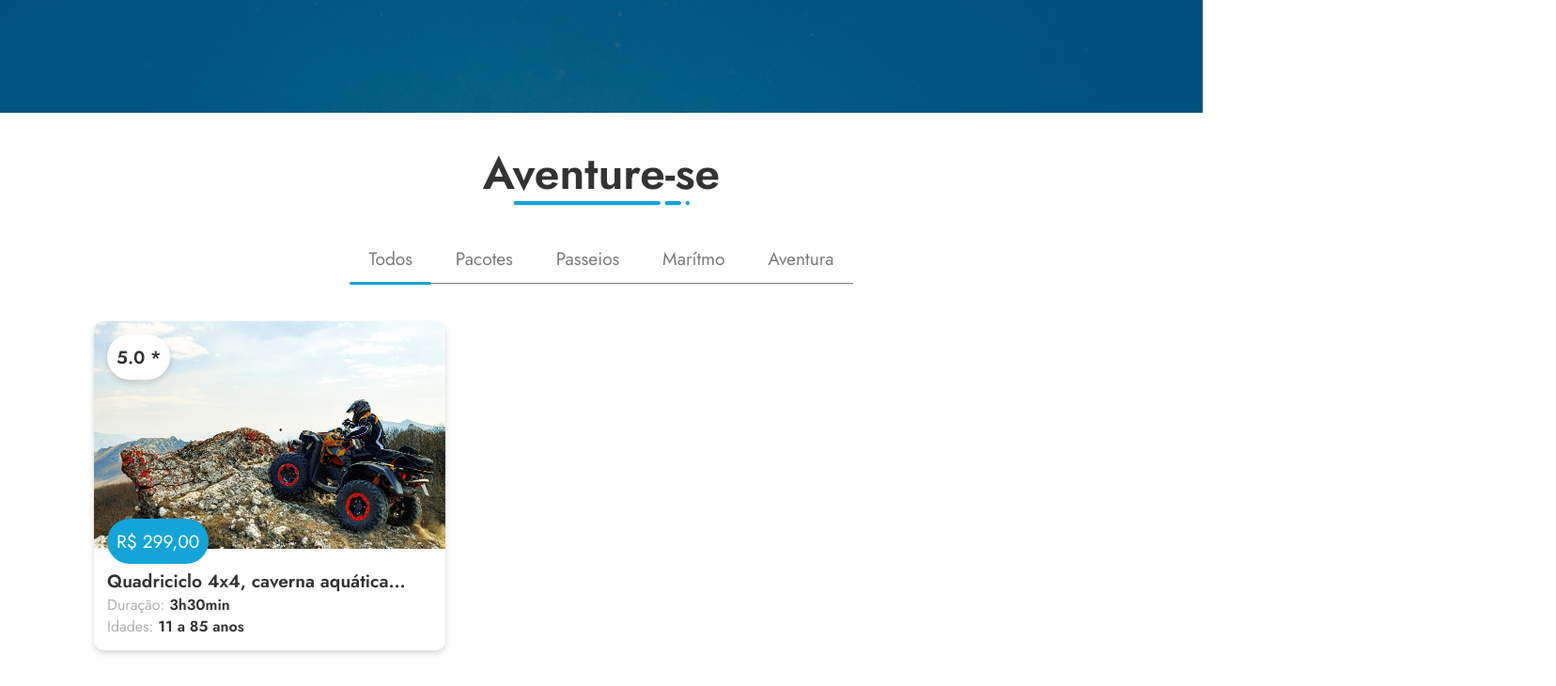
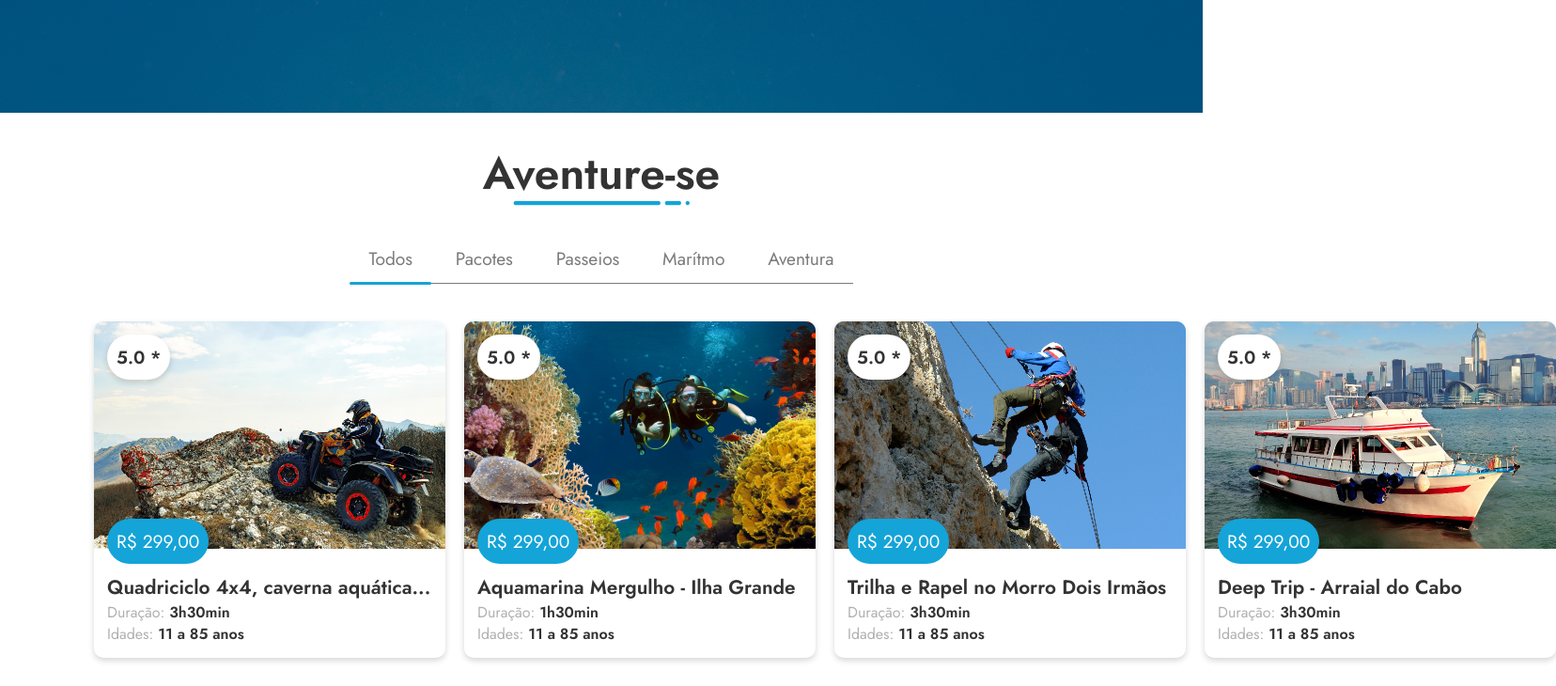
Before and after one commit to giullianoth/Vivango, a plain HTML site: page index.html in a window 1280 px wide. Shown: the part 650-1380 px from the top of the page at 94% size, 1656 px wide, since content can reach past the window. Drawn offline with Linux system fonts and the light colour scheme.

Commit message:
dobra aventure-se - cards

```diff
--- a/assets/styles/style.css
+++ b/assets/styles/style.css
@@ -92,6 +92,17 @@ input, select, option, textarea, button {
     width: 100%;
     height: 100%;
     background: url("../images/title-line.png") no-repeat center bottom;
+}
+
+.cards-wrapper {
+    width: 100%;
+    height: fit-content;
+}
+
+.cards-roll {
+    display: flex;
+    justify-content: flex-start;
+    gap: 20px;
 }
 
 .card {
@@ -205,8 +216,18 @@ input, select, option, textarea, button {
     background-color: var(--primary-color);
 }
 
+.adventure-card {
+    flex-basis: 33.33%;
+    min-width: 374px;
+}
+
 .adventure-card .image {
     position: relative;
+}
+
+.adventure-card .image img {
+    width: 100%;
+    object-fit: cover;
 }
 
 .adventure-card .image .rating {
@@ -232,8 +253,12 @@ input, select, option, textarea, button {
     background-color: var(--primary-color);
 }
 
+.adventure-card .info {
+    padding-top: 20px;
+}
+
 .adventure-card .info .title h2 {
-    font-size: 1.2em;
+    font-size: 1.3em;
 }
 
 .adventure-card .info .detail {
--- a/index.html
+++ b/index.html
@@ -92,7 +92,8 @@
           <span class="adventure-tabs-item">Aventura</span>
         </div>
 
-        <div class="adventure-cards">
+        <div class="adventure-cards cards-wrapper">
+          <div class="cards-roll">
             <article class="adventure-card card">
               <div class="image">
                 <picture>
@@ -112,6 +113,67 @@
                 <p class="detail"><span>Idades:</span> 11 a 85 anos</p>
               </div>
             </article>
+
+            <article class="adventure-card card">
+              <div class="image">
+                <picture>
+                  <img src="assets/images/mergulho.png" alt="">
+                </picture>
+
+                <div class="rating">5.0 *</div>
+                <div class="price">R$ 299,00</div>
+              </div>
+
+              <div class="info card-info">
+                <header class="title">
+                  <h2>Aquamarina Mergulho - Ilha Grande</h2>
+                </header>
+
+                <p class="detail"><span>Duração:</span> 1h30min</p>
+                <p class="detail"><span>Idades:</span> 11 a 85 anos</p>
+              </div>
+            </article>
+
+            <article class="adventure-card card">
+              <div class="image">
+                <picture>
+                  <img src="assets/images/rapel.png" alt="">
+                </picture>
+
+                <div class="rating">5.0 *</div>
+                <div class="price">R$ 299,00</div>
+              </div>
+
+              <div class="info card-info">
+                <header class="title">
+                  <h2>Trilha e Rapel no Morro Dois Irmãos</h2>
+                </header>
+
+                <p class="detail"><span>Duração:</span> 3h30min</p>
+                <p class="detail"><span>Idades:</span> 11 a 85 anos</p>
+              </div>
+            </article>
+
+            <article class="adventure-card card">
+              <div class="image">
+                <picture>
+                  <img src="assets/images/barco.png" alt="">
+                </picture>
+
+                <div class="rating">5.0 *</div>
+                <div class="price">R$ 299,00</div>
+              </div>
+
+              <div class="info card-info">
+                <header class="title">
+                  <h2>Deep Trip - Arraial do Cabo</h2>
+                </header>
+
+                <p class="detail"><span>Duração:</span> 3h30min</p>
+                <p class="detail"><span>Idades:</span> 11 a 85 anos</p>
+              </div>
+            </article>
+          </div>
         </div>
       </div>
     </section>
```
Also changed, not shown: assets/images/barco.png (added), assets/images/mergulho.png (added), assets/images/rapel.png (added). Lines whose indentation alone changed are shown as unchanged.
